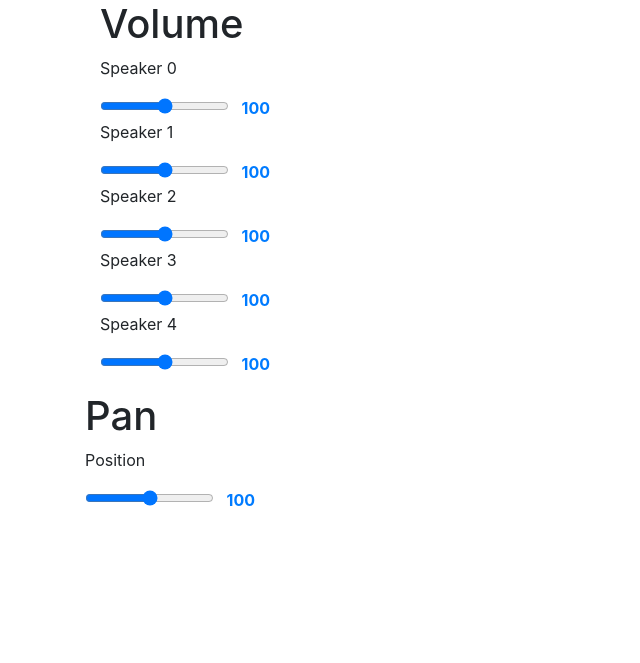
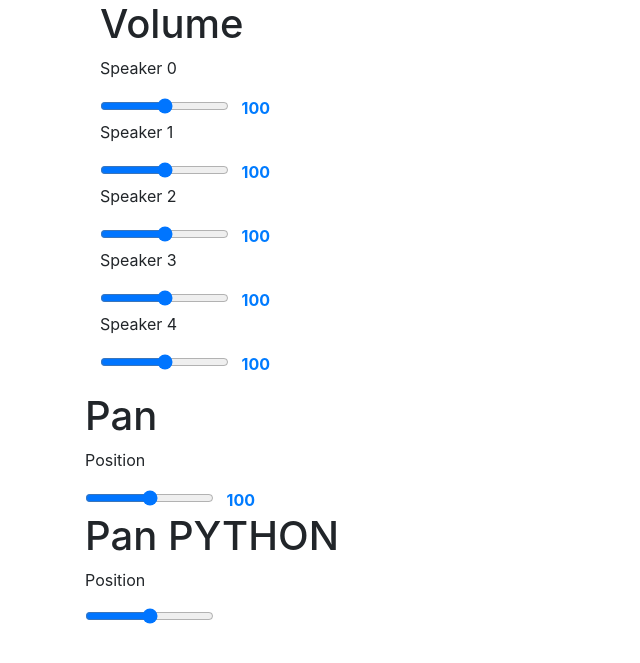
Before and after one commit to hemiSpeaker/server, a Flask app: template templates/index.html in a window 1280 px wide. Shown: the part 56-719 px from the top of the page, without its empty margins (0-640 px from the left). Run offline with Flask 2, Linux system fonts and the light colour scheme; the template is opened without the code that fills it, so the values that code supplies are empty; parts of the project's set-up code (start-up, migrations or seed data) failed here and were passed over; some libraries are stand-ins or nearby versions.

Commit message:
python latency test

```diff
--- a/app.py
+++ b/app.py
@@ -106,6 +106,17 @@
       return "HELLO"
 
 
+@app.route('/api/volume/panPos',methods = ['POST'])
+def speaker_1():
+   if request.method == 'POST':
+      message = request.form.get("value")
+      #message = message["message"]
+      print(message)
+      client.send_message("/speaker_1", int(message))
+
+
+      return "HELLO"
+
 if __name__ == '__main__':
    app.run(host='0.0.0.0', port=5000)
    #app.run()
--- a/templates/index.html
+++ b/templates/index.html
@@ -59,6 +59,10 @@
                 <p>Position</p>
                 <input id="pan_pos"" type="range" min="0" max="200" />
                 <span class="font-weight-bold text-primary ml-2 mt-1 pan_pos"></span>
+            <h1>Pan PYTHON</h1>
+            <p>Position</p>
+            <input id="pan_python"" type="range" min="0" max="200" />
+            <span class="font-weight-bold text-primary ml-2 mt-1 pan_python"></span>
         </form>
     </div>
 
@@ -90,7 +94,7 @@
                 });
             }
 
-            function speakerPan(panInput) {
+            /*function speakerPan(panInput) {
 
 
                 speaker_0 = 0
@@ -146,12 +150,22 @@
                     console.log("speaker_3 :" + speaker_3_Volume)
                     console.log("speaker_4 :" + speaker_4_Volume)
 
-                    /*$.post(apiUrl+panPos, {
-                            value : $panPosVal.val()
-                            console.log($panPosVal)
-                        });*/
                 });
-            }
+            }*/
+            function speakerPan(panInput) {
+                const panPos = $('.'+ panInput);
+                const panPosVal = $('#' + panInput);
+                panPos.html(panPosVal.val());
+                panPosVal.on('input change', () => {
+                    panPos.html(panPosVal.val());
+                    console.log(panPosVal.val())
+
+                    $.post(apiUrl+"panPos", {
+                            value : panPosVal.val()
+                    });
+
+                });
+                }
 
         });
     </script>
```
